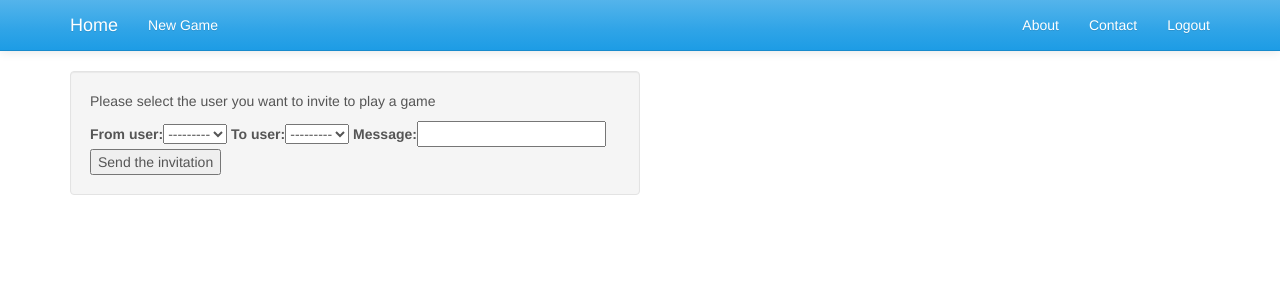
After one commit to tzdjango/exercise, a Django app: a page that uses boardgames/templates/base.html in a window 1280 px wide. The commit adds this page. Shown: the top 300 px of the page. Run offline with Django 3.2, Linux system fonts and the light colour scheme; a user stored in the database is signed in; data comes from the database, SQL or seed files in the repository; both versions use the stored data as it was after the commit; parts of the project's set-up code (start-up, migrations or seed data) failed here and were passed over; some libraries are stand-ins or nearby versions.

Commit message:
Not working properly the invitation forms

```diff
--- a/boardgames/boardgames/urls.py
+++ b/boardgames/boardgames/urls.py
@@ -6,6 +6,7 @@ admin.autodiscover()
 urlpatterns = patterns('',
 	url(r'^admin/', include(admin.site.urls)),
 	url(r'^user/', include('user.urls')),
+	url(r'^tictactoe/', include('tictactoe.urls')),
 	url(r'^$', 'main.views.home', name='boardgames_home')
 )
 
--- a/boardgames/templates/base.html
+++ b/boardgames/templates/base.html
@@ -28,12 +28,15 @@
       <div class="container">
         <div class="navbar-header">
 
-              <a class="navbar-brand" href="#">Home</a>
-
+            {% if user.is_authenticated %}
+              <a class="navbar-brand" href="{% url 'user_home' %}">Home</a>
+            {% else %}
+              <a class="navbar-brand" href="{% url 'boardgames_home' %}">Home</a>
+            {% endif %}
         </div>
 
           <ul class="nav navbar-nav">
-            <li><a href="#">New Game</a></li>
+            <li><a href="{% url 'tictactoe_invite' %}">New Game</a></li>
           </ul>
 
           <ul class="nav navbar-nav navbar-right">
--- /dev/null
+++ b/boardgames/tictactoe/forms.py
@@ -0,0 +1,6 @@
+from django.forms import ModelForm
+from .models import Invitation
+
+class InvitationForm(ModelForm):
+	class Meta:
+		model = Invitation
--- a/boardgames/tictactoe/models.py
+++ b/boardgames/tictactoe/models.py
@@ -35,3 +35,9 @@ class Move(models.Model):
     y = models.IntegerField()
     comment = models.CharField(max_length=300)
     game = models.ForeignKey(Game)
+
+class Invitation(models.Model):
+    from_user = models.ForeignKey(User, related_name="invitations_sent")
+    to_user = models.ForeignKey(User, related_name="invitations_received")
+    message = models.CharField(max_length=300)
+    timestamp = models.DateTimeField(auto_now_add=True)
--- /dev/null
+++ b/boardgames/tictactoe/templates/tictactoe/new_invitation.html
@@ -0,0 +1,16 @@
+{% extends "base.html" %}
+
+{% block title %}
+New Invitation
+{% endblock %}
+
+{% block content %}
+	<div class="well col-md-6">
+		<p>Please select the user you want to invite to play a game</p>
+		<form action="" method="post">
+			{% csrf_token %}
+			{{ form }}
+			<button type="submit">Send the invitation</button>
+		</form>
+	</div>
+{% endblock content %}
--- /dev/null
+++ b/boardgames/tictactoe/urls.py
@@ -0,0 +1,5 @@
+from django.conf.urls import patterns, include, url
+
+urlpatterns = patterns('tictactoe.views',
+    url(r'^invite$', 'new_invitation', name='tictactoe_invite')
+)
--- a/boardgames/tictactoe/views.py
+++ b/boardgames/tictactoe/views.py
@@ -1,3 +1,17 @@
 from django.shortcuts import render
+from django.contrib.auth.decorators import login_required
+
+from .models import Invitation
+from .forms import InvitationForm
 
 # Create your views here.
+@login_required
+def new_invitation(request):
+    if request.method == 'POST':
+        form = InvitationForm(data = request.POST)
+        if form.is_valid():
+            form.save()
+            return redirect('user_home')
+    else:
+        form = InvitationForm()
+    return render(request, "tictactoe/new_invitation.html", {'form': form})
--- a/boardgames/user/views.py
+++ b/boardgames/user/views.py
@@ -6,7 +6,7 @@ from tictactoe.models import Game
 
 @login_required
 def home(request):
-    my_games = Game.objects.get_queryset(request.user)
+    my_games = Game.objects.games_for_user(request.user)
 
     active_games = my_games.filter(status="A")
     finished_games = my_games.exclude(status="A")
```
Also changed, not shown: boardgames/db.sqlite3.
